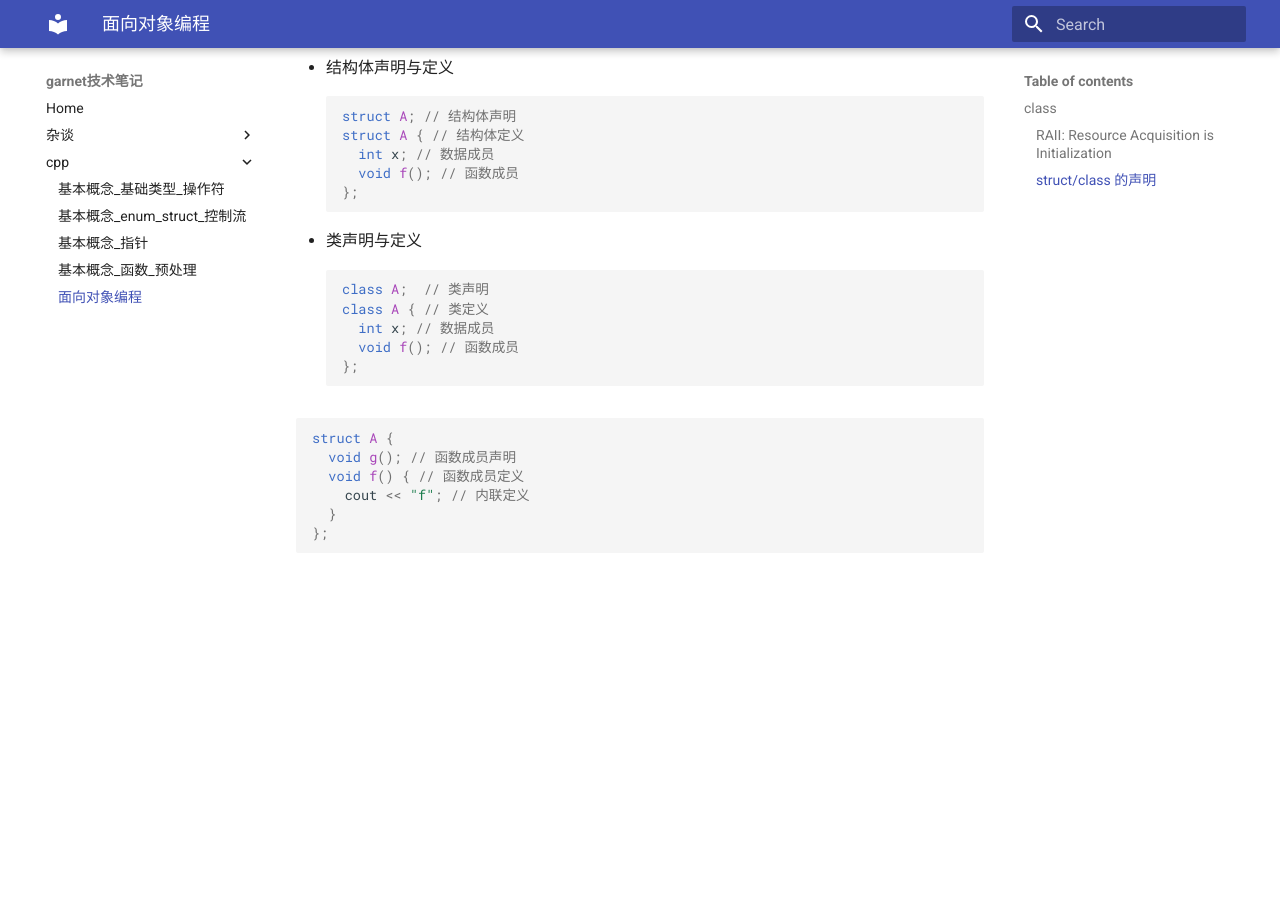
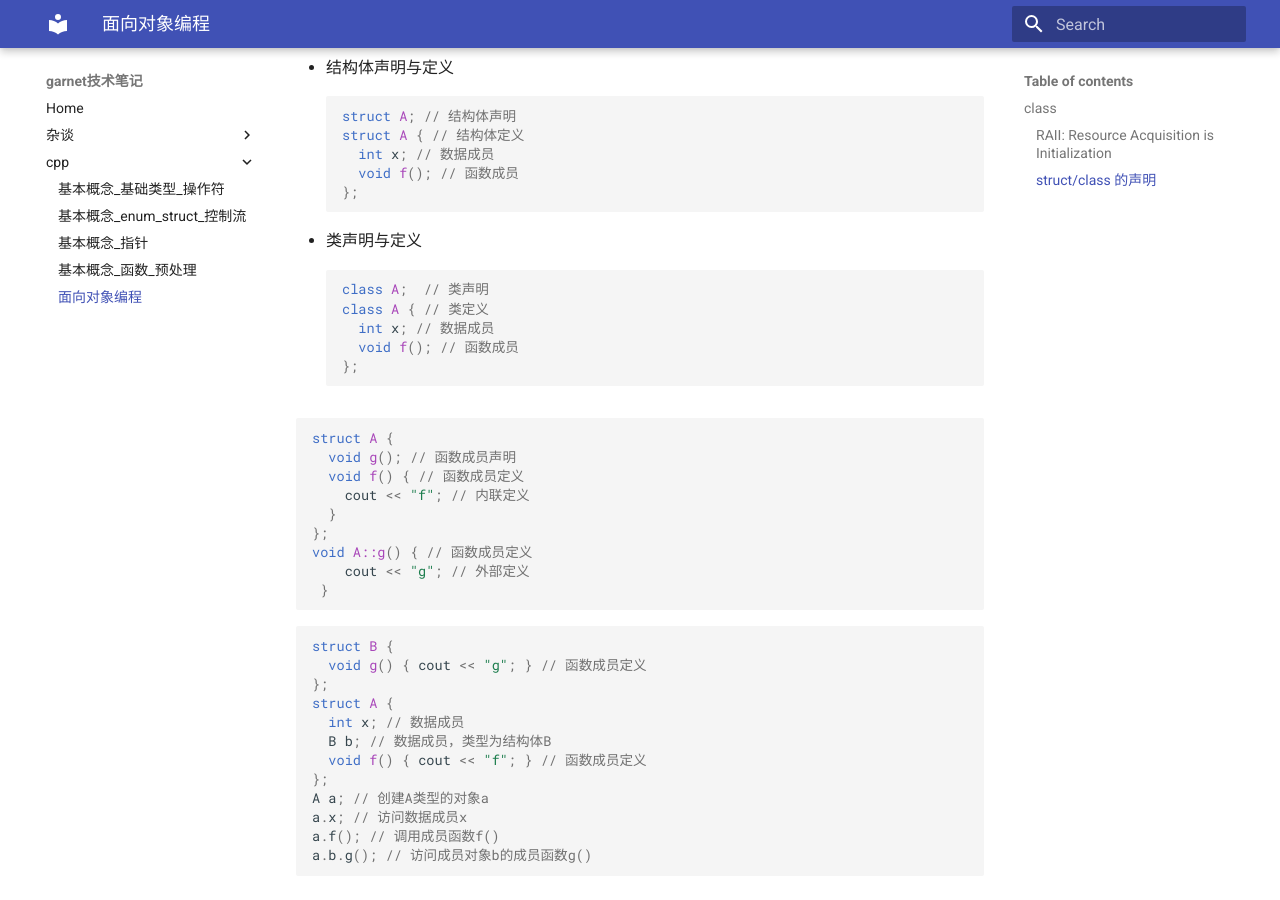
Before and after one commit to ymma98/technotes, an MkDocs documentation site: the page built from docs/cpp/OOP.md, in a window 1280 px wide and 900 px high, scrolled down 1215 px. Built offline with MkDocs 1.6.1 and Material for MkDocs 9.7.7, drawn with Linux system fonts in a browser that asks for light colours; before the commit the page ends 1792 px from its top, so only the background shows below that.

Commit message:
docs/cpp/OOP.md updated from https://stackedit.cn/

````diff
--- a/docs/cpp/OOP.md
+++ b/docs/cpp/OOP.md
@@ -52,6 +52,24 @@ struct A {
     cout << "f"; // 内联定义
   }
 };
+void A::g() { // 函数成员定义
+    cout << "g"; // 外部定义
+ }
+```
+
+```cpp
+struct B {
+  void g() { cout << "g"; } // 函数成员定义
+};
+struct A {
+  int x; // 数据成员
+  B b; // 数据成员，类型为结构体B
+  void f() { cout << "f"; } // 函数成员定义
+};
+A a; // 创建A类型的对象a
+a.x; // 访问数据成员x
+a.f(); // 调用成员函数f()
+a.b.g(); // 访问成员对象b的成员函数g()
 ```
 
 
````
Also changed, not shown: other parts of docs/cpp/OOP.md (+1 -1 lines).
